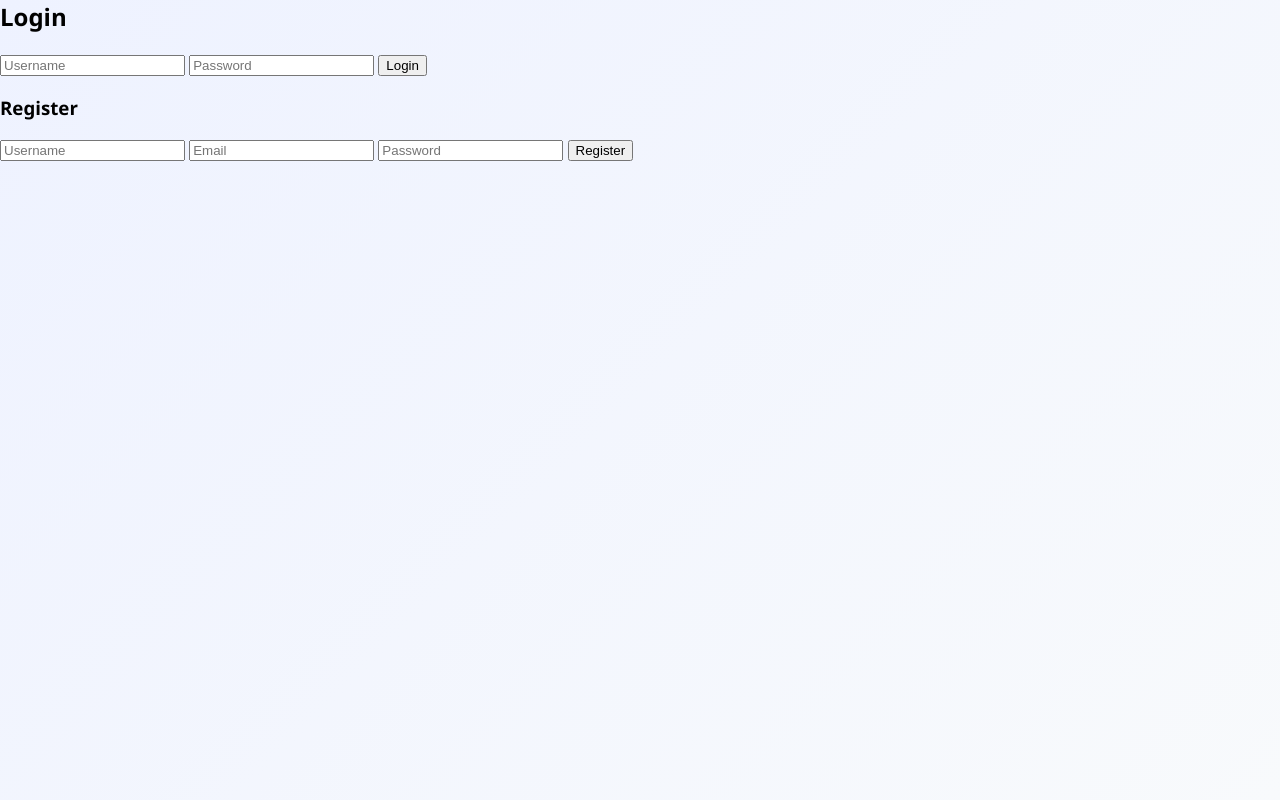
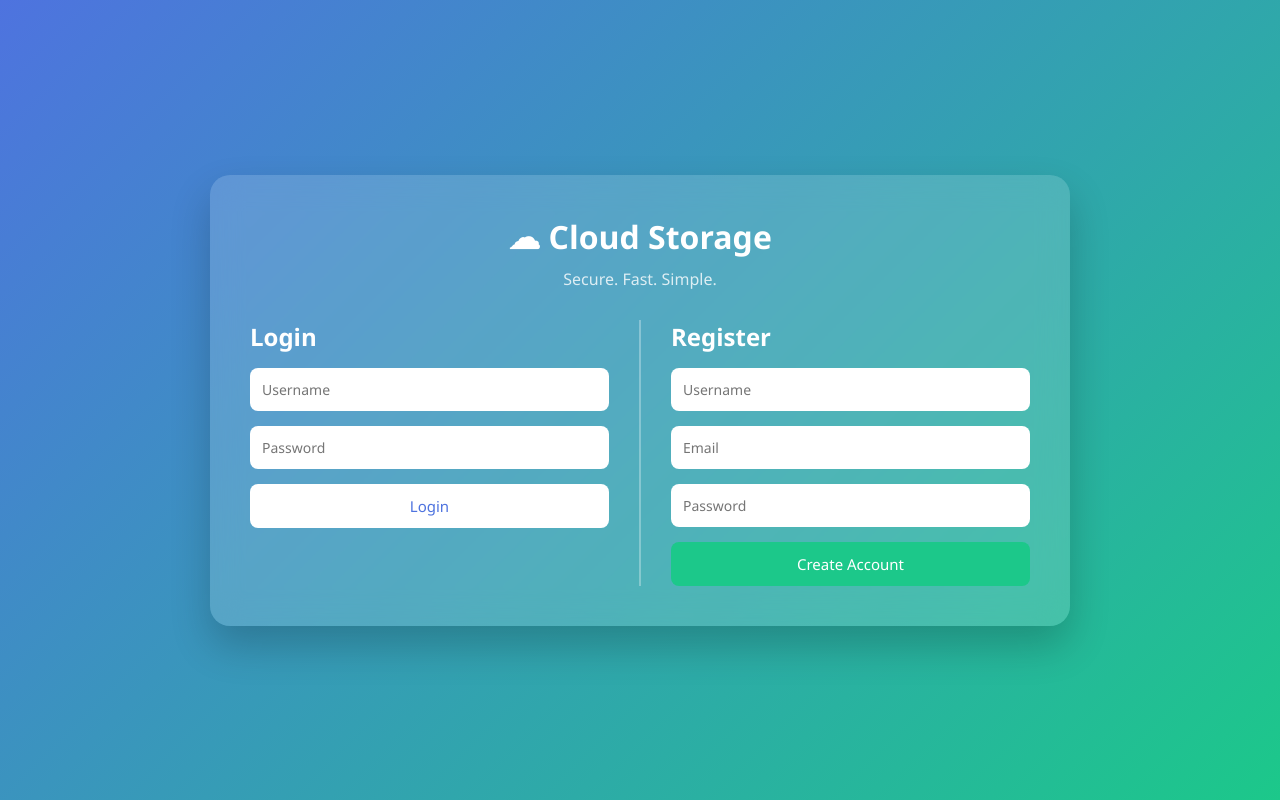
Before and after one commit to manas-12-bit/cloud-data-storage, a Flask app: page / in a window 1280 px wide. Run offline with Flask 3, Linux system fonts and the light colour scheme; parts of the project's set-up code (start-up, migrations or seed data) failed here and were passed over.

Commit message:
modern login UI

```diff
--- a/app.py
+++ b/app.py
@@ -25,6 +25,8 @@ else:
     app.config['SQLALCHEMY_DATABASE_URI'] = 'sqlite:///database.db'
 
 app.config['SQLALCHEMY_TRACK_MODIFICATIONS'] = False
+
+db = SQLAlchemy(app)
 
 # ================= MODELS =================
 
--- a/static/style.css
+++ b/static/style.css
@@ -1,158 +1,103 @@
-*{
-box-sizing:border-box;
+* {
+    margin: 0;
+    padding: 0;
+    box-sizing: border-box;
+    font-family: 'Segoe UI', sans-serif;
 }
 
-body{
-margin:0;
-font-family:Segoe UI, Arial;
-background:linear-gradient(135deg,#eef2ff,#f8fafc);
+body {
+    height: 100vh;
+    background: linear-gradient(135deg, #4e73df, #1cc88a);
+    display: flex;
+    justify-content: center;
+    align-items: center;
 }
 
-/* NAVBAR */
-
-.navbar{
-background:linear-gradient(90deg,#2563eb,#3b82f6);
-color:white;
-padding:18px 40px;
-display:flex;
-justify-content:space-between;
-align-items:center;
-font-size:20px;
-box-shadow:0 4px 20px rgba(0,0,0,.25);
+.container {
+    width: 100%;
+    max-width: 900px;
+    padding: 20px;
 }
 
-/* MAIN */
-
-.dashboard{
-width:900px;
-margin:50px auto;
+.card {
+    background: rgba(255, 255, 255, 0.15);
+    backdrop-filter: blur(15px);
+    padding: 40px;
+    border-radius: 20px;
+    box-shadow: 0 20px 40px rgba(0,0,0,0.2);
+    color: white;
 }
 
-/* CARDS */
-
-.upload-box,
-.search-box,
-.file-card{
-background:rgba(255,255,255,.9);
-backdrop-filter:blur(10px);
-border-radius:18px;
-padding:22px;
-box-shadow:0 15px 40px rgba(0,0,0,.12);
-transition:.3s ease;
+h1 {
+    text-align: center;
+    margin-bottom: 10px;
+    font-size: 32px;
 }
 
-/* FLOAT EFFECT */
-
-.upload-box:hover,
-.search-box:hover,
-.file-card:hover{
-transform:translateY(-8px) scale(1.02);
+.subtitle {
+    text-align: center;
+    margin-bottom: 30px;
+    opacity: 0.8;
 }
 
-/* SEARCH + UPLOAD */
-
-.upload-box,
-.search-box{
-display:flex;
-gap:15px;
-align-items:center;
-margin-bottom:25px;
+.forms {
+    display: flex;
+    gap: 30px;
 }
 
-.upload-box input,
-.search-box input{
-flex:1;
-padding:14px;
-border-radius:12px;
-border:none;
-outline:none;
-background:#f1f5f9;
+.form-box {
+    flex: 1;
 }
 
-/* BUTTONS */
-
-.upload-btn,
-.search-box button,
-.btn{
-border-radius:12px;
-padding:12px;
-font-size:15px;
-cursor:pointer;
-transition:.3s;
+.form-box h2 {
+    margin-bottom: 15px;
 }
 
-/* PRIMARY */
-
-.upload-btn,
-.search-box button{
-background:#2563eb;
-color:white;
-border:none;
-padding:12px 30px;
+input {
+    width: 100%;
+    padding: 12px;
+    margin-bottom: 15px;
+    border: none;
+    border-radius: 8px;
+    outline: none;
+    font-size: 14px;
 }
 
-.upload-btn:hover,
-.search-box button:hover{
-box-shadow:0 0 15px #2563eb;
-transform:scale(1.05);
+input:focus {
+    box-shadow: 0 0 0 2px rgba(255,255,255,0.5);
 }
 
-/* FILE GRID */
-
-.files{
-display:grid;
-grid-template-columns:repeat(auto-fill,minmax(220px,1fr));
-gap:30px;
-margin-top:40px;
+button {
+    width: 100%;
+    padding: 12px;
+    border: none;
+    border-radius: 8px;
+    font-size: 15px;
+    cursor: pointer;
+    transition: 0.3s ease;
 }
 
-/* FILE NAME */
-
-.filename{
-font-weight:600;
-margin-bottom:15px;
-font-size:14px;
-word-break:break-all;
+.btn-primary {
+    background: #ffffff;
+    color: #4e73df;
 }
 
-/* ACTIONS */
-
-.actions{
-display:flex;
-flex-direction:column;
-gap:12px;
+.btn-primary:hover {
+    background: #f8f9fc;
+    transform: translateY(-2px);
 }
 
-.btn{
-background:#f8fafc;
-border:none;
-color:#334155;
+.btn-secondary {
+    background: #1cc88a;
+    color: white;
 }
 
-.btn:hover{
-background:#2563eb;
-color:white;
-box-shadow:0 0 12px #2563eb;
+.btn-secondary:hover {
+    background: #17a673;
+    transform: translateY(-2px);
 }
 
-/* PROGRESS */
-
-#progress{
-width:100%;
-background:#c7d2fe;
-margin-top:12px;
-border-radius:20px;
-overflow:hidden;
+.divider {
+    width: 2px;
+    background: rgba(255,255,255,0.3);
 }
-
-#bar{
-height:7px;
-width:0%;
-background:#2563eb;
-}
-
-/* SMOOTH */
-
-input,a,button{
-transition:.3s;
-}
--- a/templates/login.html
+++ b/templates/login.html
@@ -1,22 +1,40 @@
-<link rel="stylesheet" href="{{ url_for('static', filename='style.css') }}">
+<!DOCTYPE html>
+<html>
+<head>
+    <title>Cloud Storage</title>
+    <link rel="stylesheet" href="{{ url_for('static', filename='style.css') }}">
+</head>
+<body>
 
 <div class="container">
+    <div class="card">
+        <h1>☁ Cloud Storage</h1>
+        <p class="subtitle">Secure. Fast. Simple.</p>
 
-<h2>Login</h2>
+        <div class="forms">
+            <div class="form-box">
+                <h2>Login</h2>
+                <form method="POST">
+                    <input type="text" name="username" placeholder="Username" required>
+                    <input type="password" name="password" placeholder="Password" required>
+                    <button type="submit" class="btn-primary">Login</button>
+                </form>
+            </div>
 
-<form method="post">
-<input name="username" placeholder="Username">
-<input type="password" name="password" placeholder="Password">
-<button>Login</button>
-</form>
+            <div class="divider"></div>
 
-<h3>Register</h3>
+            <div class="form-box">
+                <h2>Register</h2>
+                <form action="/register" method="POST">
+                    <input type="text" name="username" placeholder="Username" required>
+                    <input type="email" name="email" placeholder="Email" required>
+                    <input type="password" name="password" placeholder="Password" required>
+                    <button type="submit" class="btn-secondary">Create Account</button>
+                </form>
+            </div>
+        </div>
+    </div>
+</div>
 
-<form action="/register" method="post">
-<input name="username" placeholder="Username">
-<input name="email" placeholder="Email">
-<input type="password" name="password" placeholder="Password">
-<button>Register</button>
-</form>
-
-</div>
+</body>
+</html>
```
